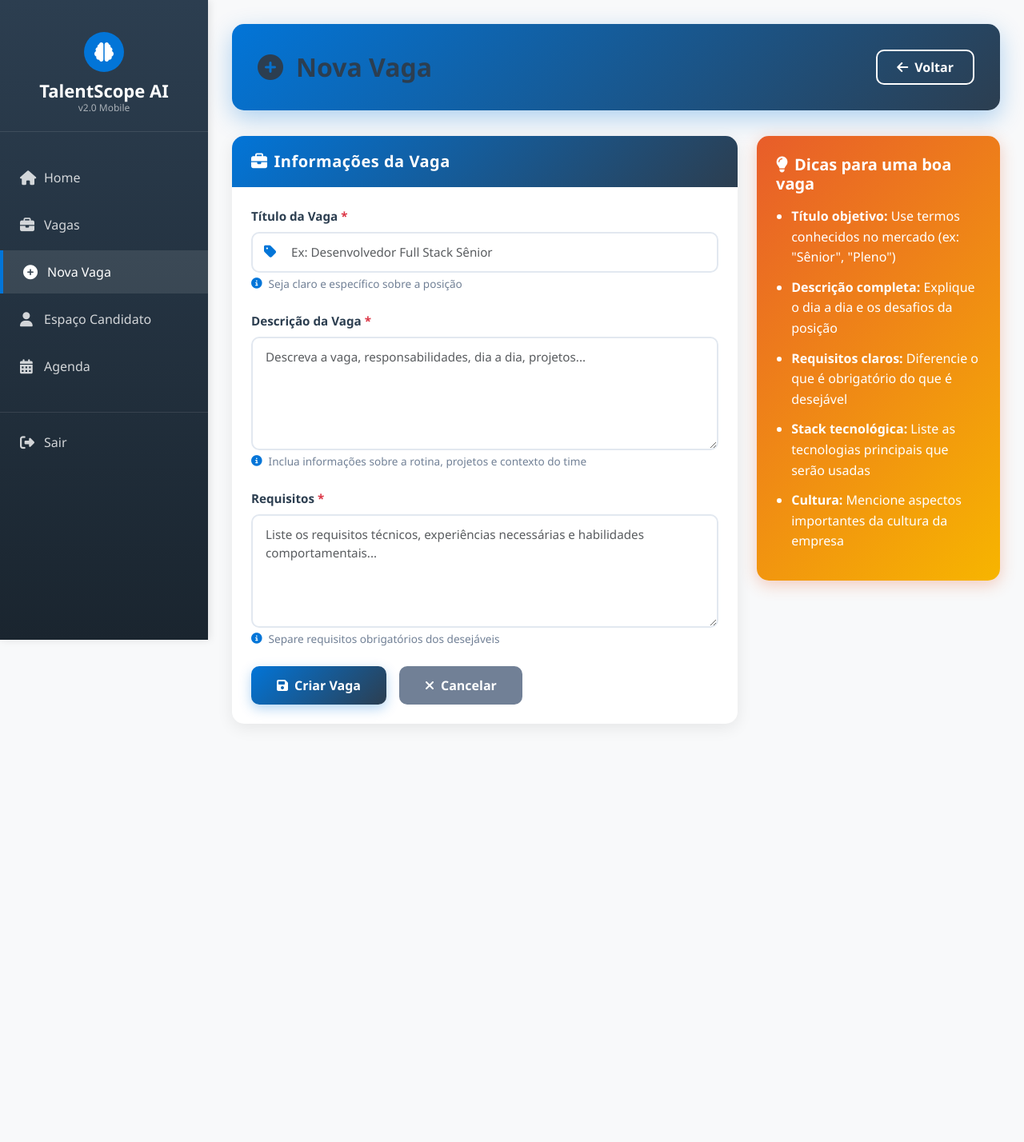
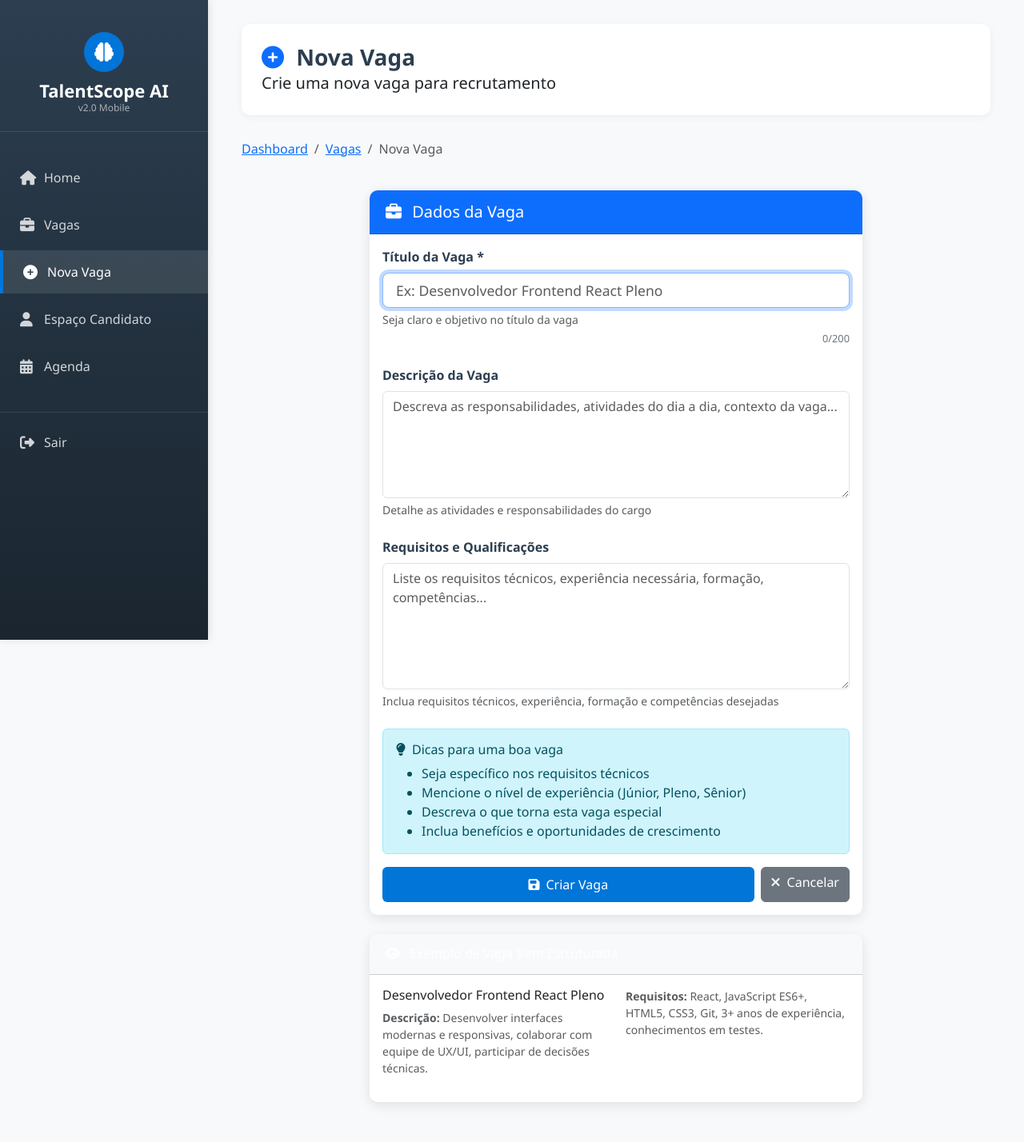
Before and after one commit to felipehendy/talentscope-ai, a Flask app: page /jobs/new in a window 1280 px wide. Shown: the whole page at 80% size. Before the commit the page ends 906 px from the top, so only its background shows below. Run offline with Flask 3, Linux system fonts and the light colour scheme; the visitor is signed in with stand-in values (Sample User, id 1); some libraries are stand-ins or nearby versions.

Commit message:
fix: secure new job route with error handling and improved template

```diff
--- a/app.py
+++ b/app.py
@@ -1168,20 +1168,45 @@ def jobs():
 @app.route('/jobs/new', methods=['GET', 'POST'])
 @login_required
 def new_job():
-    if request.method == 'POST':
-        job = Job(
-            title=request.form.get('title'),
-            description=request.form.get('description'),
-            requirements=request.form.get('requirements'),
-            created_by=current_user.id
-        )
-        db.session.add(job)
-        db.session.commit()
+    """Criar nova vaga - Versão segura"""
+    try:
+        if request.method == 'POST':
+            try:
+                # Validação básica dos dados
+                title = request.form.get('title')
+                description = request.form.get('description')
+                requirements = request.form.get('requirements')
 
-        flash('Vaga criada com sucesso!', 'success')
+                if not title:
+                    flash('O título da vaga é obrigatório!', 'danger')
+                    return redirect(url_for('new_job'))
+
+                # Criar vaga
+                job = Job(
+                    title=title.strip(),
+                    description=description.strip() if description else '',
+                    requirements=requirements.strip() if requirements else '',
+                    created_by=current_user.id
+                )
+
+                db.session.add(job)
+                db.session.commit()
+
+                flash('Vaga criada com sucesso!', 'success')
+                return redirect(url_for('jobs'))
+
+            except Exception as e:
+                db.session.rollback()  # Rollback em caso de erro
+                flash(f'Erro ao criar vaga: {str(e)}', 'danger')
+                print(f"❌ Erro ao criar vaga: {e}")
+
+        # GET - Mostrar formulário
+        return render_template('new_job.html')
+
+    except Exception as e:
+        print(f"❌ Erro crítico em new_job: {e}")
+        flash('Erro interno do servidor. Tente novamente.', 'danger')
         return redirect(url_for('jobs'))
-
-    return render_template('new_job.html')
 
 @app.route('/jobs/<int:job_id>')
 @login_required
--- a/templates/new_job.html
+++ b/templates/new_job.html
@@ -3,233 +3,87 @@
 {% block title %}Nova Vaga - TalentScope AI{% endblock %}
 
 {% block content %}
-<style>
-    :root {
-        --d1000-yellow: #F7B500;
-        --d1000-orange: #E85D2A;
-        --d1000-green: #5CB85C;
-        --d1000-blue: #0275D8;
-        --d1000-dark: #2C3E50;
-    }
+<div class="container-fluid">
+    <!-- Cabeçalho -->
+    <div class="page-header">
+        <h1>
+            <i class="fas fa-plus-circle me-2 text-primary"></i>
+            Nova Vaga
+        </h1>
+        <p class="lead mb-0">Crie uma nova vaga para recrutamento</p>
+    </div>
 
-    .page-header {
-        background: linear-gradient(135deg, var(--d1000-blue) 0%, var(--d1000-dark) 100%);
-        color: white;
-        padding: 2rem;
-        border-radius: 15px;
-        margin-bottom: 2rem;
-        box-shadow: 0 10px 30px rgba(2, 117, 216, 0.3);
-    }
-
-    .page-header h1 {
-        font-size: 2rem;
-        font-weight: 700;
-        margin-bottom: 0;
-    }
-
-    .card {
-        border: none;
-        border-radius: 15px;
-        box-shadow: 0 5px 20px rgba(0,0,0,0.08);
-        overflow: hidden;
-    }
-
-    .card-header {
-        background: linear-gradient(135deg, var(--d1000-blue) 0%, var(--d1000-dark) 100%);
-        border: none;
-        padding: 1.25rem 1.5rem;
-    }
-
-    .card-header h5 {
-        font-weight: 600;
-        letter-spacing: 0.5px;
-        color: white;
-        margin-bottom: 0;
-    }
-
-    .form-label {
-        font-weight: 600;
-        color: var(--d1000-dark);
-        margin-bottom: 0.5rem;
-        font-size: 0.95rem;
-    }
-
-    .form-control {
-        border: 2px solid #e2e8f0;
-        border-radius: 10px;
-        padding: 0.75rem 1rem;
-        transition: all 0.3s ease;
-        font-size: 0.95rem;
-    }
-
-    .form-control:focus {
-        border-color: var(--d1000-blue);
-        box-shadow: 0 0 0 3px rgba(2, 117, 216, 0.1);
-    }
-
-    textarea.form-control {
-        resize: vertical;
-        min-height: 120px;
-    }
-
-    .input-icon {
-        position: relative;
-    }
-
-    .input-icon i {
-        position: absolute;
-        left: 1rem;
-        top: 50%;
-        transform: translateY(-50%);
-        color: var(--d1000-blue);
-        font-size: 1.1rem;
-    }
-
-    .input-icon .form-control {
-        padding-left: 3rem;
-    }
-
-    .btn-primary {
-        background: linear-gradient(135deg, var(--d1000-blue) 0%, var(--d1000-dark) 100%);
-        border: none;
-        padding: 0.75rem 2rem;
-        border-radius: 10px;
-        font-weight: 600;
-        box-shadow: 0 5px 15px rgba(2, 117, 216, 0.3);
-        transition: all 0.3s ease;
-    }
-
-    .btn-primary:hover {
-        transform: translateY(-2px);
-        box-shadow: 0 8px 20px rgba(2, 117, 216, 0.4);
-        background: linear-gradient(135deg, var(--d1000-dark) 0%, var(--d1000-blue) 100%);
-    }
-
-    .btn-secondary {
-        background: #718096;
-        border: none;
-        padding: 0.75rem 2rem;
-        border-radius: 10px;
-        font-weight: 600;
-        transition: all 0.3s ease;
-    }
-
-    .btn-secondary:hover {
-        background: #4a5568;
-        transform: translateY(-2px);
-    }
-
-    .btn-outline-secondary {
-        border: 2px solid white;
-        color: white;
-        border-radius: 10px;
-        padding: 0.5rem 1.5rem;
-        font-weight: 600;
-        transition: all 0.3s ease;
-    }
-
-    .btn-outline-secondary:hover {
-        background: white;
-        color: var(--d1000-blue);
-    }
-
-    .info-card {
-        background: linear-gradient(135deg, var(--d1000-orange) 0%, var(--d1000-yellow) 100%);
-        color: white;
-        border-radius: 15px;
-        padding: 1.5rem;
-        box-shadow: 0 5px 20px rgba(232, 93, 42, 0.3);
-        position: sticky;
-        top: 20px;
-    }
-
-    .info-card h5 {
-        font-weight: 700;
-        margin-bottom: 1rem;
-    }
-
-    .info-card ul {
-        padding-left: 1.2rem;
-        margin-bottom: 0;
-    }
-
-    .info-card li {
-        margin-bottom: 0.75rem;
-        line-height: 1.6;
-    }
-
-    .form-hint {
-        font-size: 0.85rem;
-        color: #718096;
-        margin-top: 0.25rem;
-        display: flex;
-        align-items: center;
-        gap: 0.5rem;
-    }
-
-    .form-hint i {
-        color: var(--d1000-blue);
-    }
-</style>
-
-<div class="page-header">
-    <div class="d-flex justify-content-between align-items-center">
-        <h1><i class="fas fa-plus-circle me-3"></i>Nova Vaga</h1>
-        <a href="{{ url_for('jobs') }}" class="btn btn-outline-secondary">
-            <i class="fas fa-arrow-left me-2"></i>Voltar
-        </a>
+    <!-- Navegação -->
+    <div class="row mb-4">
+        <div class="col-12">
+            <nav aria-label="breadcrumb">
+                <ol class="breadcrumb">
+                    <li class="breadcrumb-item"><a href="{{ url_for('dashboard') }}">Dashboard</a></li>
+                    <li class="breadcrumb-item"><a href="{{ url_for('jobs') }}">Vagas</a></li>
+                    <li class="breadcrumb-item active">Nova Vaga</li>
+                </ol>
+            </nav>
         </div>
     </div>
 
-<div class="row">
+    <div class="row justify-content-center">
         <div class="col-lg-8">
             <div class="card">
-            <div class="card-header">
-                <h5><i class="fas fa-briefcase me-2"></i>Informações da Vaga</h5>
+                <div class="card-header bg-primary text-white">
+                    <h5 class="mb-0">
+                        <i class="fas fa-briefcase me-2"></i>
+                        Dados da Vaga
+                    </h5>
                 </div>
-            <div class="card-body p-4">
-                <form method="POST">
+                <div class="card-body">
+                    <form method="POST" id="jobForm">
+                        <!-- Título da Vaga -->
                         <div class="mb-4">
-                        <label for="title" class="form-label">
-                            Título da Vaga <span class="text-danger">*</span>
-                        </label>
-                        <div class="input-icon">
-                            <i class="fas fa-tag"></i>
-                            <input type="text" class="form-control" id="title" name="title" required
-                                   placeholder="Ex: Desenvolvedor Full Stack Sênior">
-                        </div>
-                        <div class="form-hint">
-                            <i class="fas fa-info-circle"></i>
-                            <span>Seja claro e específico sobre a posição</span>
+                            <label class="form-label">Título da Vaga *</label>
+                            <input type="text" name="title" class="form-control form-control-lg"
+                                   placeholder="Ex: Desenvolvedor Frontend React Pleno"
+                                   required maxlength="200">
+                            <div class="form-text">
+                                Seja claro e objetivo no título da vaga
                             </div>
                         </div>
 
+                        <!-- Descrição da Vaga -->
                         <div class="mb-4">
-                        <label for="description" class="form-label">
-                            Descrição da Vaga <span class="text-danger">*</span>
-                        </label>
-                        <textarea class="form-control" id="description" name="description" rows="5" required
-                                  placeholder="Descreva a vaga, responsabilidades, dia a dia, projetos..."></textarea>
-                        <div class="form-hint">
-                            <i class="fas fa-info-circle"></i>
-                            <span>Inclua informações sobre a rotina, projetos e contexto do time</span>
+                            <label class="form-label">Descrição da Vaga</label>
+                            <textarea name="description" class="form-control" rows="5"
+                                      placeholder="Descreva as responsabilidades, atividades do dia a dia, contexto da vaga..."></textarea>
+                            <div class="form-text">
+                                Detalhe as atividades e responsabilidades do cargo
                             </div>
                         </div>
 
+                        <!-- Requisitos -->
                         <div class="mb-4">
-                        <label for="requirements" class="form-label">
-                            Requisitos <span class="text-danger">*</span>
-                        </label>
-                        <textarea class="form-control" id="requirements" name="requirements" rows="5" required
-                                  placeholder="Liste os requisitos técnicos, experiências necessárias e habilidades comportamentais..."></textarea>
-                        <div class="form-hint">
-                            <i class="fas fa-info-circle"></i>
-                            <span>Separe requisitos obrigatórios dos desejáveis</span>
+                            <label class="form-label">Requisitos e Qualificações</label>
+                            <textarea name="requirements" class="form-control" rows="6"
+                                      placeholder="Liste os requisitos técnicos, experiência necessária, formação, competências..."></textarea>
+                            <div class="form-text">
+                                Inclua requisitos técnicos, experiência, formação e competências desejadas
                             </div>
                         </div>
 
-                    <div class="d-flex gap-3 mt-4">
-                        <button type="submit" class="btn btn-primary">
+                        <!-- Dicas -->
+                        <div class="alert alert-info">
+                            <h6 class="alert-heading">
+                                <i class="fas fa-lightbulb me-2"></i>Dicas para uma boa vaga
+                            </h6>
+                            <ul class="mb-0">
+                                <li>Seja específico nos requisitos técnicos</li>
+                                <li>Mencione o nível de experiência (Júnior, Pleno, Sênior)</li>
+                                <li>Descreva o que torna esta vaga especial</li>
+                                <li>Inclua benefícios e oportunidades de crescimento</li>
+                            </ul>
+                        </div>
+
+                        <!-- Botões de Ação -->
+                        <div class="d-flex gap-2">
+                            <button type="submit" class="btn btn-primary flex-fill">
                                 <i class="fas fa-save me-2"></i>Criar Vaga
                             </button>
                             <a href="{{ url_for('jobs') }}" class="btn btn-secondary">
@@ -239,19 +93,136 @@
                     </form>
                 </div>
             </div>
+
+            <!-- Exemplo de Vaga -->
+            <div class="card mt-4">
+                <div class="card-header bg-light">
+                    <h6 class="mb-0">
+                        <i class="fas fa-eye me-2"></i>
+                        Exemplo de Vaga Bem Estruturada
+                    </h6>
                 </div>
-
-    <div class="col-lg-4">
-        <div class="info-card">
-            <h5><i class="fas fa-lightbulb me-2"></i>Dicas para uma boa vaga</h5>
-            <ul>
-                <li><strong>Título objetivo:</strong> Use termos conhecidos no mercado (ex: "Sênior", "Pleno")</li>
-                <li><strong>Descrição completa:</strong> Explique o dia a dia e os desafios da posição</li>
-                <li><strong>Requisitos claros:</strong> Diferencie o que é obrigatório do que é desejável</li>
-                <li><strong>Stack tecnológica:</strong> Liste as tecnologias principais que serão usadas</li>
-                <li><strong>Cultura:</strong> Mencione aspectos importantes da cultura da empresa</li>
-            </ul>
+                <div class="card-body">
+                    <div class="row">
+                        <div class="col-md-6">
+                            <h6>Desenvolvedor Frontend React Pleno</h6>
+                            <p class="small text-muted">
+                                <strong>Descrição:</strong> Desenvolver interfaces modernas e responsivas, colaborar com equipe de UX/UI, participar de decisões técnicas.
+                            </p>
+                        </div>
+                        <div class="col-md-6">
+                            <p class="small text-muted">
+                                <strong>Requisitos:</strong> React, JavaScript ES6+, HTML5, CSS3, Git, 3+ anos de experiência, conhecimentos em testes.
+                            </p>
                         </div>
                     </div>
                 </div>
+            </div>
+        </div>
+    </div>
+</div>
+
+<script>
+document.addEventListener('DOMContentLoaded', function() {
+    // Focar no campo de título
+    document.querySelector('input[name="title"]').focus();
+
+    // Validação do formulário
+    document.getElementById('jobForm').addEventListener('submit', function(e) {
+        const title = document.querySelector('input[name="title"]').value.trim();
+
+        if (!title) {
+            e.preventDefault();
+            alert('O título da vaga é obrigatório!');
+            document.querySelector('input[name="title"]').focus();
+            return false;
+        }
+
+        if (title.length < 5) {
+            e.preventDefault();
+            alert('O título da vaga deve ter pelo menos 5 caracteres!');
+            document.querySelector('input[name="title"]').focus();
+            return false;
+        }
+    });
+
+    // Contador de caracteres
+    const titleInput = document.querySelector('input[name="title"]');
+    const descriptionTextarea = document.querySelector('textarea[name="description"]');
+    const requirementsTextarea = document.querySelector('textarea[name="requirements"]');
+
+    function updateCounter(element, maxLength) {
+        const counter = document.createElement('div');
+        counter.className = 'form-text text-end';
+        counter.style.fontSize = '0.8rem';
+        counter.textContent = `${element.value.length}/${maxLength}`;
+
+        // Remove counter anterior se existir
+        const existingCounter = element.parentNode.querySelector('.char-counter');
+        if (existingCounter) {
+            existingCounter.remove();
+        }
+
+        counter.classList.add('char-counter');
+        element.parentNode.appendChild(counter);
+    }
+
+    titleInput.addEventListener('input', function() {
+        updateCounter(this, 200);
+    });
+
+    // Inicializar contador
+    updateCounter(titleInput, 200);
+});
+</script>
+
+<style>
+.card {
+    transition: transform 0.2s;
+    border: none;
+    box-shadow: 0 4px 15px rgba(0,0,0,0.1);
+}
+
+.card:hover {
+    transform: translateY(-2px);
+}
+
+.form-label {
+    font-weight: 600;
+    color: #2C3E50;
+}
+
+.form-control-lg {
+    font-size: 1.1rem;
+    font-weight: 500;
+}
+
+.alert ul {
+    margin-bottom: 0;
+}
+
+.btn {
+    transition: all 0.2s;
+    font-weight: 500;
+}
+
+.char-counter {
+    color: #6c757d;
+    font-size: 0.8rem;
+}
+
+@media (max-width: 768px) {
+    .d-flex.gap-2 {
+        flex-direction: column;
+    }
+
+    .btn {
+        margin-bottom: 0.5rem;
+    }
+
+    .form-control-lg {
+        font-size: 1rem;
+    }
+}
+</style>
 {% endblock %}
```
Lines whose indentation alone changed are shown as unchanged.
